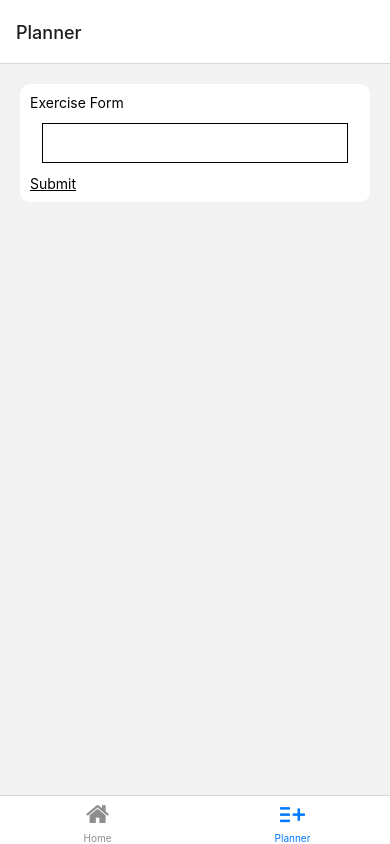
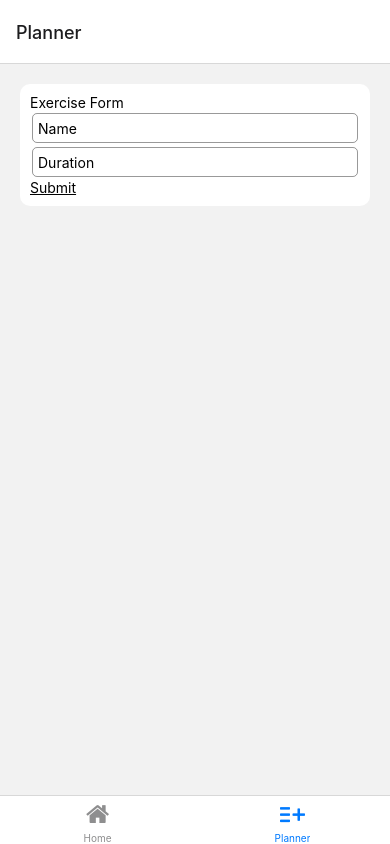
Before and after one commit to Jerga99/workout-app, a React Native app: screen /Planner in a window 390 px wide. Built offline with nearby package versions, Linux system fonts and the light colour scheme.

Commit message:
Imporove style + Duration

```diff
--- a/components/WorkoutForm.tsx
+++ b/components/WorkoutForm.tsx
@@ -36,6 +36,22 @@ export default function WorkoutForm({
               onChangeText={onChange}
               value={value}
               style={styles.input}
+              placeholder="Name"
+            />
+          }
+        />
+        <Controller
+          control={control}
+          rules={{
+            required: true
+          }}
+          name="duration"
+          render={({ field: {onChange, value}}) =>
+            <TextInput
+              onChangeText={onChange}
+              value={value}
+              style={styles.input}
+              placeholder="Duration"
             />
           }
         />
@@ -57,9 +73,11 @@ const styles = StyleSheet.create({
     padding: 10
   },
   input: {
-    height: 40,
-    margin: 12,
+    margin: 2,
     borderWidth: 1,
-    padding: 10,
+    height: 30,
+    padding: 5,
+    borderRadius: 5,
+    borderColor: "rgba(0,0,0, 0.4)",
   },
 })
--- a/screens/PlannerScreen.tsx
+++ b/screens/PlannerScreen.tsx
@@ -6,7 +6,7 @@ import WorkoutForm, { ExerciseForm } from "../components/WorkoutForm";
 export default function PlannerScreen({navigation}: NativeStackHeaderProps) {
 
   const handleFormSubmit = (form: ExerciseForm) => {
-    alert(`${form.name}`)
+    alert(`${form.name} - ${form.duration}`)
   }
 
   return (
```
